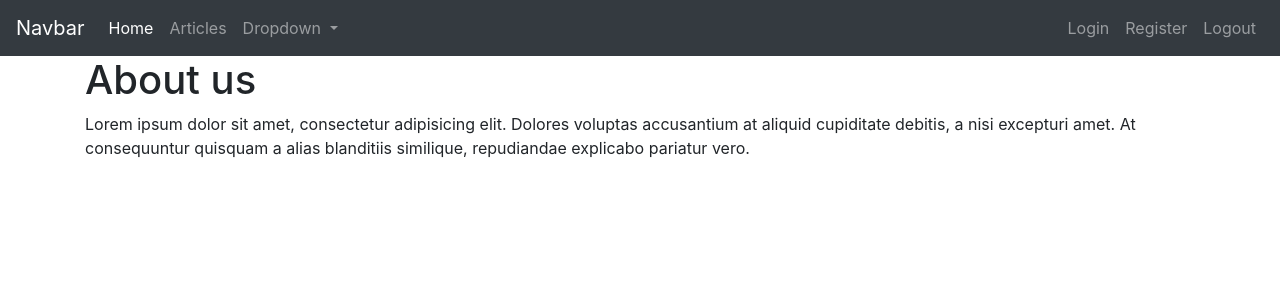
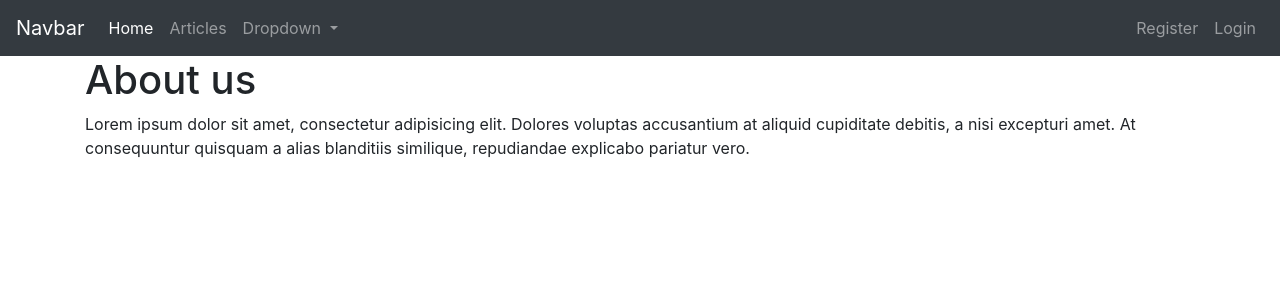
Before and after one commit to SarthakJha-IITMandi/Flask-App, a Flask app: page /about in a window 1280 px wide. Shown: the top 300 px of the page. Run offline with Flask 2, Linux system fonts and the light colour scheme; some libraries are stand-ins or nearby versions.

Commit message:
added navbar feature in login/logout

```diff
--- a/templates/includes/_navbar.html
+++ b/templates/includes/_navbar.html
@@ -30,14 +30,10 @@
       </ul>
 
       <ul class="navbar-nav ml-auto">
+        {% if session.logged_in %}
           <li class="nav-item">
-            <a class="nav-link" href="/login">
-              Login
-            </a>
-        </li>
-        <li class="nav-item">
-            <a class="nav-link" href="/register">
-              Register
+            <a class="nav-link" href="/dashboard">
+              Dashboard
             </a>
           </li>
           <li class="nav-item">
@@ -45,6 +41,19 @@
                 Logout
               </a>
           </li>
+
+        {% else %}
+          <li class="nav-item">
+              <a class="nav-link" href="/register">
+                Register
+              </a>
+          </li>
+          <li class="nav-item">
+              <a class="nav-link" href="/login">
+                Login
+              </a>
+          </li>
+        {% endif %}
     </ul>
       <!-- <form class="form-inline my-2 my-lg-0">
         <input class="form-control mr-sm-2" type="search" placeholder="Search" aria-label="Search">
```
Lines whose indentation alone changed are shown as unchanged.
